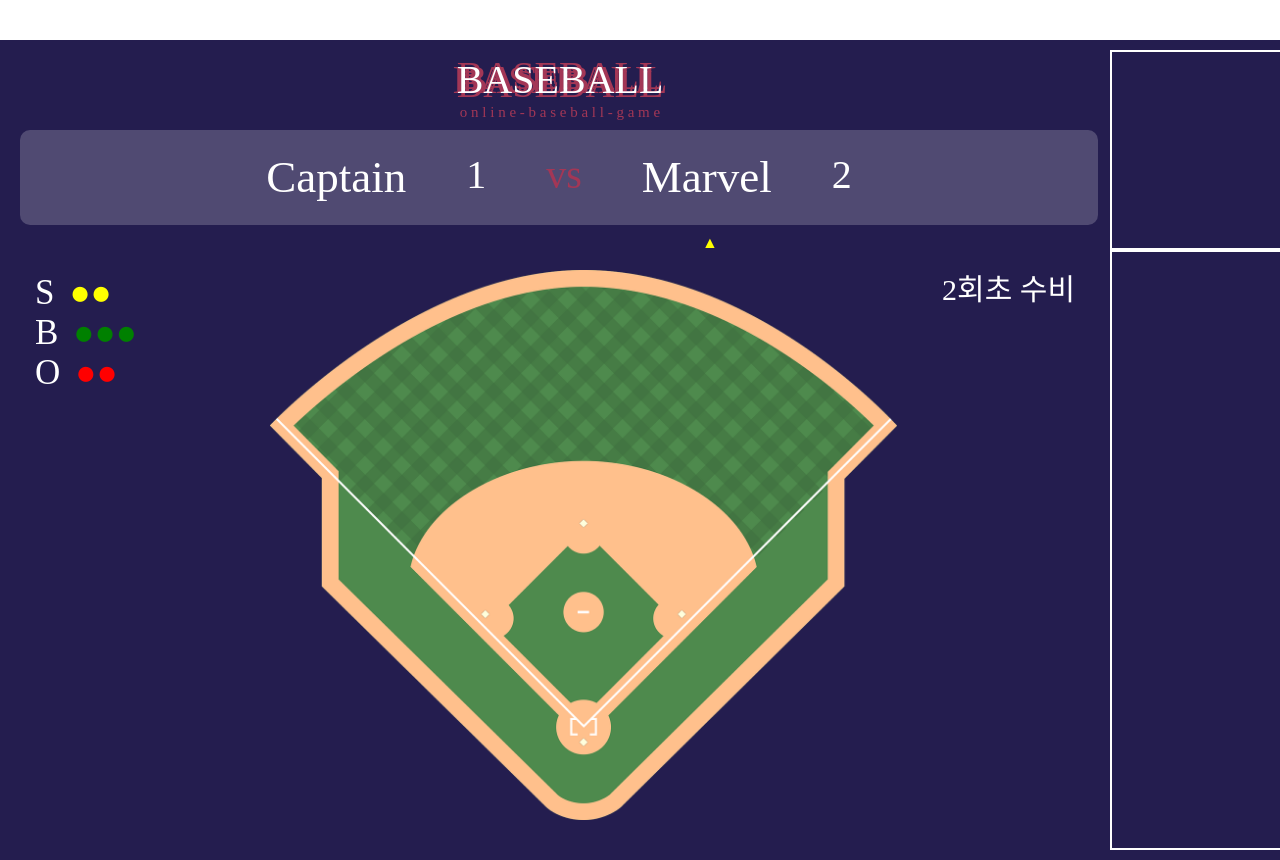
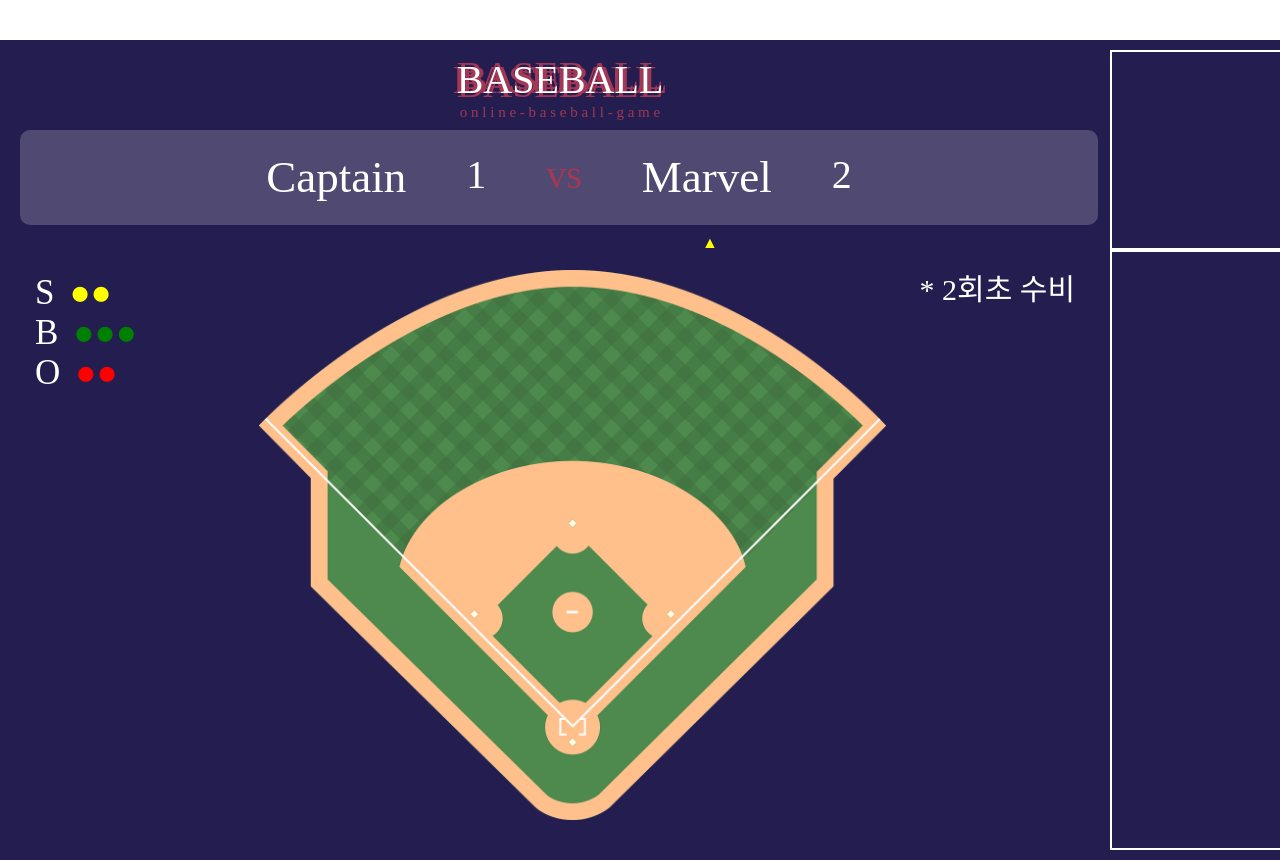
Before and after one commit to codesquad-member-2020/baseball-04, a React (Create React App) app in the folder fe/: page /game in a window 1280 px wide. Shown: the top 860 px of the page. Built offline with nearby package versions, Linux system fonts and the light colour scheme; a web font is replaced by a local one.

Commit message:
[FE] feat : 게임 회차표시 방식 변경
- 앞에 특수문자를 붙여주었음 (*)

```diff
--- a/fe/src/components/Game/Field.jsx
+++ b/fe/src/components/Game/Field.jsx
@@ -56,7 +56,7 @@ const Field = () => {
                 <SBO>O<Count style={{color : 'red'}}>●●</Count></SBO>
             </SBOWrap>
             <FieldImg src={filedImg} />
-            <GameInfo>2회초 수비</GameInfo>
+            <GameInfo>* 2회초 수비</GameInfo>
         </Wrap>
     );
 };
```
